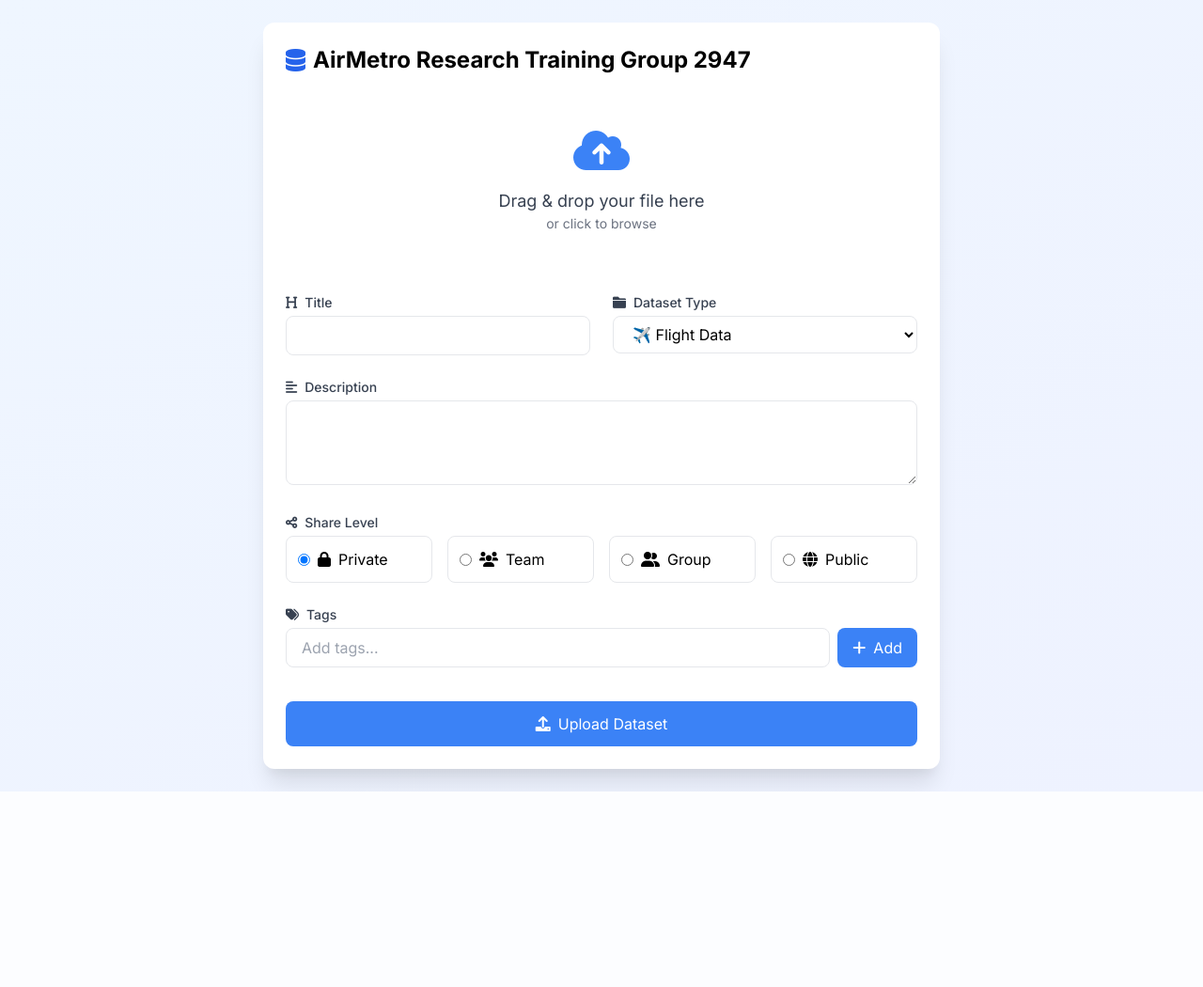
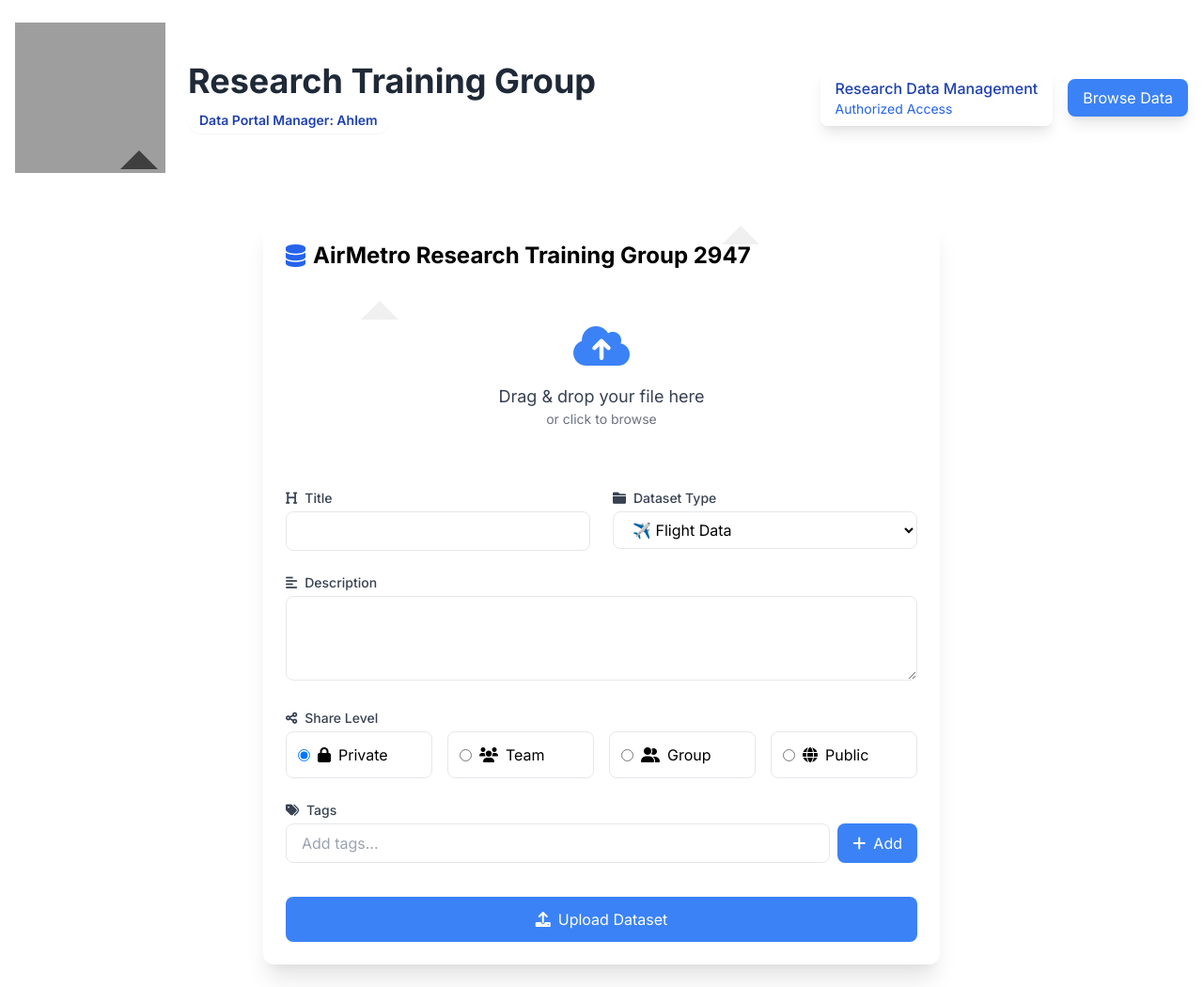
Before and after one commit to Crip25/AirMetro, a FastAPI app: page / in a window 1280 px wide. Shown: the whole page at 94% size. Before the commit the page ends 842 px from the top, so only its background shows below. Run offline with FastAPI, Linux system fonts and the light colour scheme; grey boxes are pictures that could not be loaded.

Commit message:
Update index.html

```diff
--- a/templates/index.html
+++ b/templates/index.html
@@ -60,9 +60,72 @@
         }
     </style>
 </head>
-<body class="bg-gradient-to-br from-blue-50 to-indigo-50 min-h-screen">
-    <main class="container mx-auto p-6 max-w-3xl">
-        <div class="bg-white rounded-xl shadow-xl p-6">
+<body>
+    <!-- Sky Background with Animated Drones -->
+    <div class="sky-background">
+        <!-- Animated Clouds -->
+        <div class="clouds" style="position: absolute; width: 100%; height: 100%; overflow: hidden;">
+            <svg class="cloud" style="top: 15%" width="100" height="40" viewBox="0 0 100 40">
+                <path fill="rgba(255,255,255,0.8)" d="M10 30 Q25 10 40 30 T70 30 T100 30 V40 H10 Z"/>
+            </svg>
+            <svg class="cloud" style="top: 45%; animation-delay: -10s" width="120" height="48">
+                <path fill="rgba(255,255,255,0.6)" d="M12 36 Q30 12 48 36 T84 36 T120 36 V48 H12 Z"/>
+            </svg>
+            <svg class="cloud" style="top: 25%; animation-delay: -20s" width="80" height="32">
+                <path fill="rgba(255,255,255,0.7)" d="M8 24 Q20 8 32 24 T56 24 T80 24 V32 H8 Z"/>
+            </svg>
+        </div>
+    </div>
+
+    <!-- Header with Enlarged Logo -->
+    <header class="relative bg-transparent">
+        <div class="max-w-7xl mx-auto px-4 py-6">
+            <div class="flex items-center justify-between">
+                <div class="flex items-center space-x-6">
+                    <!-- Your existing logo, but larger -->
+                    <img src="{{ url_for('static', path='/your-logo.svg') }}" alt="AAM Logo" class="w-40 h-40">
+
+                    <div>
+                        <h1 class="text-4xl font-bold text-gray-800">Research Training Group</h1>
+                        <div class="flex items-center text-sm mt-2">
+                            <span class="bg-white bg-opacity-70 backdrop-blur text-blue-800 px-3 py-1 rounded-full text-sm font-semibold shadow-sm">
+                                Data Portal Manager: Ahlem
+                            </span>
+                        </div>
+                    </div>
+                </div>
+
+                <!-- Management Badge -->
+                <div class="flex items-center space-x-4">
+                    <div class="bg-white bg-opacity-70 backdrop-blur px-4 py-2 rounded-lg shadow-lg">
+                        <div class="text-blue-800 font-medium">Research Data Management</div>
+                        <div class="text-blue-600 text-sm">Authorized Access</div>
+                    </div>
+                    <button id="browseData" class="bg-blue-500 hover:bg-blue-600 text-white px-4 py-2 rounded-lg transition-all duration-300 shadow-lg">
+                        Browse Data
+                    </button>
+                </div>
+            </div>
+        </div>
+    </header>
+
+    <!-- Main Content -->
+    <main class="container mx-auto p-6 max-w-3xl relative">
+        <!-- Animated Drones -->
+        <div class="fixed inset-0 pointer-events-none z-0">
+            <svg class="drone absolute" style="top: 20%; left: 10%; animation-delay: -2s" width="40" height="20">
+                <path d="M20 0L40 20H0L20 0Z" fill="rgba(0,0,0,0.6)"/>
+            </svg>
+            <svg class="drone absolute" style="top: 40%; left: 30%; animation-delay: -4s" width="40" height="20">
+                <path d="M20 0L40 20H0L20 0Z" fill="rgba(0,0,0,0.6)"/>
+            </svg>
+            <svg class="drone absolute" style="top: 30%; left: 60%; animation-delay: -6s" width="40" height="20">
+                <path d="M20 0L40 20H0L20 0Z" fill="rgba(0,0,0,0.6)"/>
+            </svg>
+        </div>
+
+        <div class="bg-white bg-opacity-90 backdrop-blur-md rounded-xl shadow-xl p-6 relative z-10">
+            <!-- Your existing form content starts here -->
             <h1 class="text-2xl font-bold mb-6 flex items-center">
                 <i class="fas fa-database text-blue-600 mr-2" aria-hidden="true"></i>
                 AirMetro Research Training Group 2947
```
